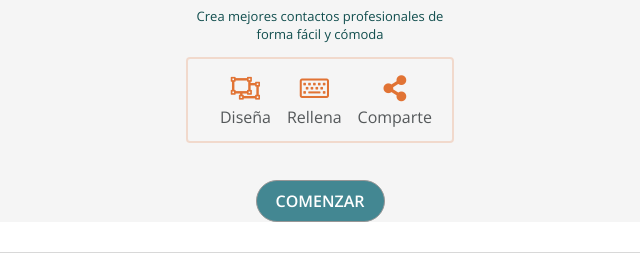
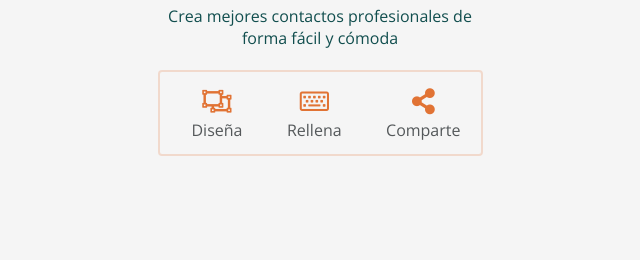
Before and after one commit to aroatdlt/easley-s2-flex-and-the-city, a website: page docs/index.html in a window 1280 px wide. Shown: the part 520-780 px from the top of the page, without its empty margins (320-960 px from the left). Drawn offline with nearby package versions, Linux system fonts and the light colour scheme; files that its build step writes are made by us from their sources.

Commit message:
Responsive main home page

```diff
--- a/_src/assets/scss/pages/_home.scss
+++ b/_src/assets/scss/pages/_home.scss
@@ -1,6 +1,7 @@
 .home__main {
     background-color: $color-white-bone;
     font-family: $font-family-primary;
+    padding-bottom: 30px;
 }
 .home__tittle {
     display: flex;
@@ -11,9 +12,13 @@
     font-family: $font-family-secondary;
     font-size: 19px;
     color: $color-orange-chicken;
+        @media all and (min-width:768px) {
+            font-size: 24px;
+            margin-bottom: 0px;
+        }
 }
 .home__subtittle {
-    max-width: 265px;
+    width: 265px;
     margin-right: auto;
     margin-left: auto;
     text-align: center;
@@ -22,9 +27,11 @@
     color: $color-green-blue;
     font-size: 13px;
     margin-bottom: 14px;
-        @media all and (min-witdh: 768px) {
+        @media all and (min-width:768px) {
+            font-size: 16px;
             width: 331px;
-        }
+            margin-top: 4px;
+    }
 }
 .home__buttonbox {
     border: 2px solid rgba(225, 115, 52, 0.21);
@@ -33,9 +40,10 @@
     margin-left: auto;
     margin-top: 14px;
     border-radius: 4px;
-        @media all and (min-witdh: 768px) {
+        @media all and (min-width:768px) {
             margin-top: 21px;
-        }
+            width: 325px;
+    }
 }
 .buttonbox__icons {
     list-style: none;
@@ -65,6 +73,10 @@
     text-transform: uppercase;
     font-family: $font-family-primary;
     font-weight: $font-weight-semibold;
+        @media all and (min-width:768px) {
+            margin-top: 196px;
+            margin-bottom: 60px;
+    }
 }
 .buttonbox__icons__design, .buttonbox__icons__fill, .buttonbox__icons__share {
     display: flex;
```
